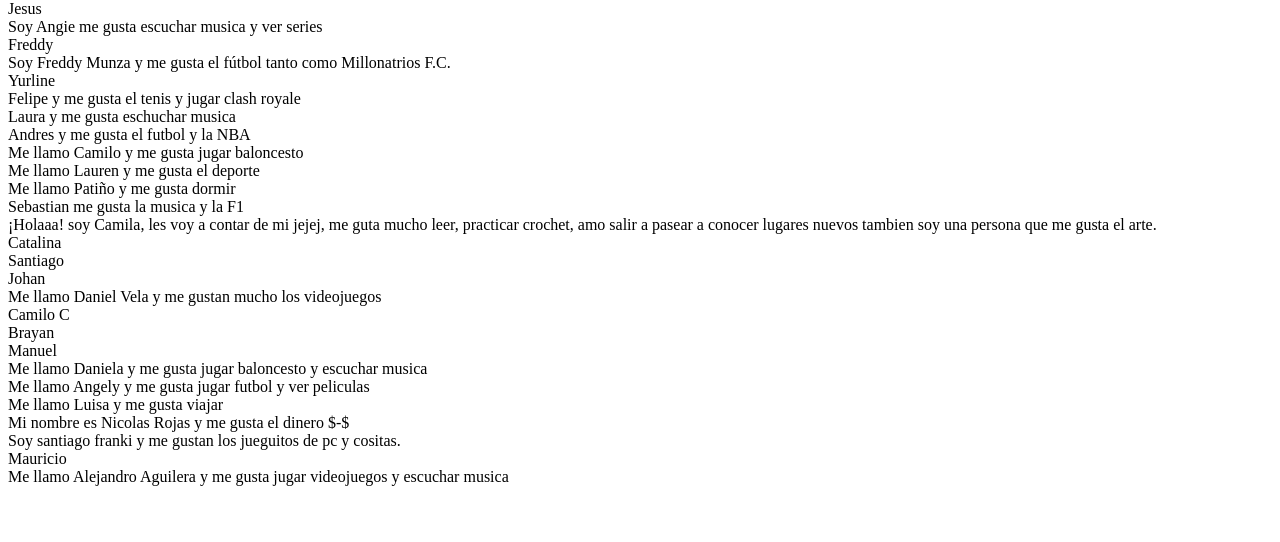
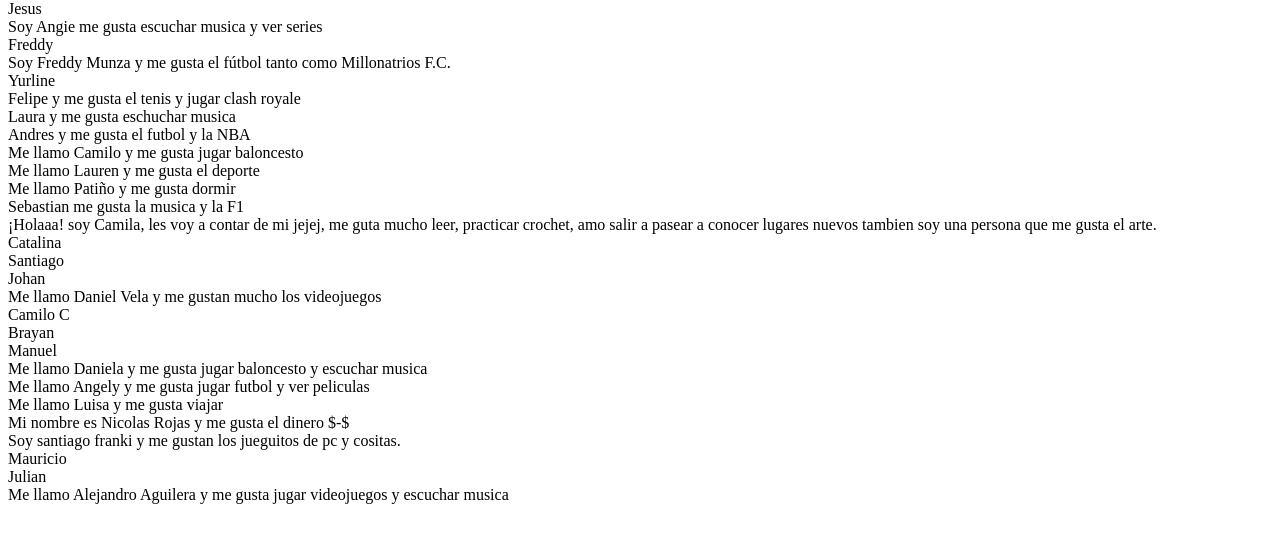
Before and after one commit to eccidev/systemscurity.github.io, a plain HTML site: page index.html in a window 1280 px wide. Shown: the part 66-608 px from the top of the page. Drawn offline with Linux system fonts and the light colour scheme.

Commit message:
index.html

```diff
--- a/index.html
+++ b/index.html
@@ -30,6 +30,7 @@
 		<div>Mi nombre es Nicolas Rojas y me gusta el dinero $-$</div>
 		<div>Soy santiago franki y me gustan los jueguitos de pc y cositas.</div>
 		<div>Mauricio</div>
+		<div>Julian</div>
 		<div>Me llamo Alejandro Aguilera y me gusta jugar videojuegos y escuchar musica</div>
 	</body>
 </html>
```
